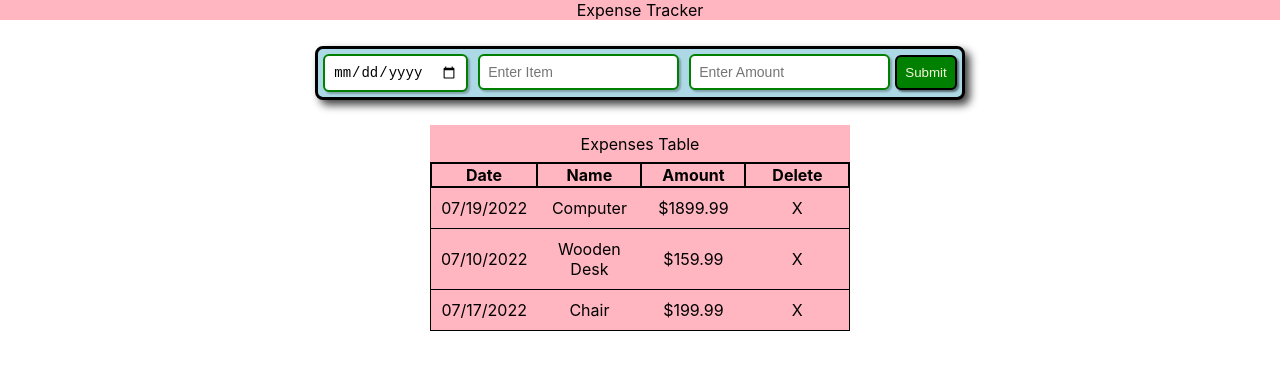
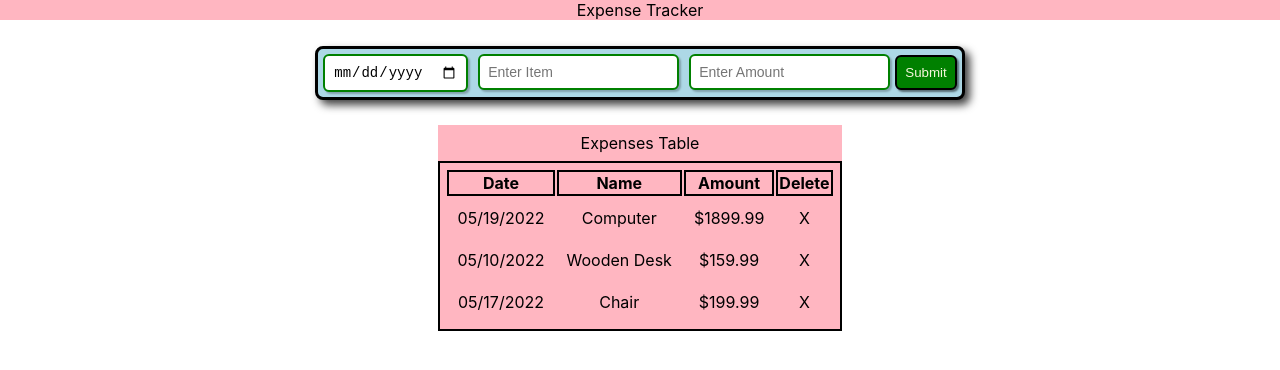
Before and after one commit to BCham16/ExpenseTracker, a React (Create React App) app: page / in a window 1280 px wide. Shown: the top 370 px of the page. Built offline with nearby package versions, Linux system fonts and the light colour scheme.

Commit message:
dynamic arrays working

```diff
--- a/src/App.js
+++ b/src/App.js
@@ -1,38 +1,43 @@
+import React, { useState } from 'react';
 import "./App.css";
 import ControlsForm from "./components/ControlsForm";
 import ExpensesTable from "./components/ExpensesTable";
 
-function App() {
-
-  const expenses = [
+const tempData = [
   {
     id: "e1",
     expenseName: "Computer",
     expenseAmount: 1899.99,
-      date: new Date(2022, 6, 19),
+    expenseDate: new Date(2022, 4, 19),
   },
   {
     id: "e2",
     expenseName: "Wooden Desk",
     expenseAmount: 159.99,
-      date: new Date(2022, 6, 10),
+    expenseDate: new Date(2022, 4, 10),
   },
   {
     id: "e3",
     expenseName: "Chair",
     expenseAmount: 199.99,
-      date: new Date(2022, 6, 17),
+    expenseDate: new Date(2022, 4, 17),
   },
 ];
 
+function App() {
+
+  const [expenses, setExpenses] = useState(tempData)
+
   const onFormSubmitHandler = (enteredExpenseData) => {
-    const expenseData = {
+    const expenseDataWithID = {
       ...enteredExpenseData,
       id: Math.random().toString()
     }
-    console.log(expenseData);
+    setExpenses((prevExpenses) => {
+      return [expenseDataWithID, ...prevExpenses];
+    })
+    };
 
-  }
 
   return (
     <div className="App">
--- a/src/components/ExpensesTable.css
+++ b/src/components/ExpensesTable.css
@@ -15,14 +15,14 @@ span{
 }
 
 table{
-  border-collapse: collapse;
+  padding: 5px;
+  border-style: solid;
+  border-color: black;
+  border-width: 2px;
 }
 
 th{
   border: solid 2px black;
-  width: 100px;
-  border-collapse: initial;
-  border-spacing: 1rem;
 }
 
 tr{
--- a/src/components/ExpensesTable.js
+++ b/src/components/ExpensesTable.js
@@ -1,63 +1,23 @@
-import React from "react";
 import "./ExpensesTable.css";
 import IndividualItemsGenerator from "./IndividualItemsGenerator";
+import TableHeader from "./TableHeader";
 
 const ExpensesTable = (props) => {
-  // const expenses = [
-  //   {
-  //     id: "e1",
-  //     expenseName: "Computer",
-  //     expenseAmount: 1899.99,
-  //     date: new Date(2022, 6, 19),
-  //   },
-  //   {
-  //     id: "e2",
-  //     expenseName: "Wooden Desk",
-  //     expenseAmount: 159.99,
-  //     date: new Date(2022, 6, 10),
-  //   },
-  //   {
-  //     id: "e3",
-  //     expenseName: "Chair",
-  //     expenseAmount: 199.99,
-  //     date: new Date(2022, 6, 17),
-  //   },
-  // ];
 
   return (
     <div className="ExpensesContainer">
       <span>Expenses Table</span>
       <table>
-        <thead>
-          <tr>
-            <th>Date</th>
-            <th>Name</th>
-            <th>Amount</th>
-            <th>Delete</th>
-          </tr>
-        </thead>
+        <TableHeader />
         <tbody>
-          {/* <tr>
-            <td>6/18/22</td>
-            <td>Computer</td>
-            <td>$1899.99</td>
-            <td className="deleteItemButton">X</td>
-          </tr> */}
-          <IndividualItemsGenerator
-            expenseName={props.items[0].expenseName}
-            expenseAmount={props.items[0].expenseAmount}
-            expenseDate={props.items[0].date}
-          />
-          <IndividualItemsGenerator
-            expenseName={props.items[1].expenseName}
-            expenseAmount={props.items[1].expenseAmount}
-            expenseDate={props.items[1].date}
-          />
-          <IndividualItemsGenerator
-            expenseName={props.items[2].expenseName}
-            expenseAmount={props.items[2].expenseAmount}
-            expenseDate={props.items[2].date}
-          />
+          {props.items.map((expense) => (
+            <IndividualItemsGenerator
+              key={expense.id}
+              expenseName={expense.expenseName}
+              expenseAmount={expense.expenseAmount}
+              expenseDate={expense.expenseDate}
+            />
+          ))}
         </tbody>
       </table>
     </div>
--- /dev/null
+++ b/src/components/TableHeader.js
@@ -0,0 +1,16 @@
+import React from "react";
+
+const TableHeader = () => {
+  return (
+    <thead>
+      <tr>
+        <th>Date</th>
+        <th>Name</th>
+        <th>Amount</th>
+        <th>Delete</th>
+      </tr>
+    </thead>
+  );
+};
+
+export default TableHeader;
```
Lines whose indentation alone changed are shown as unchanged.
